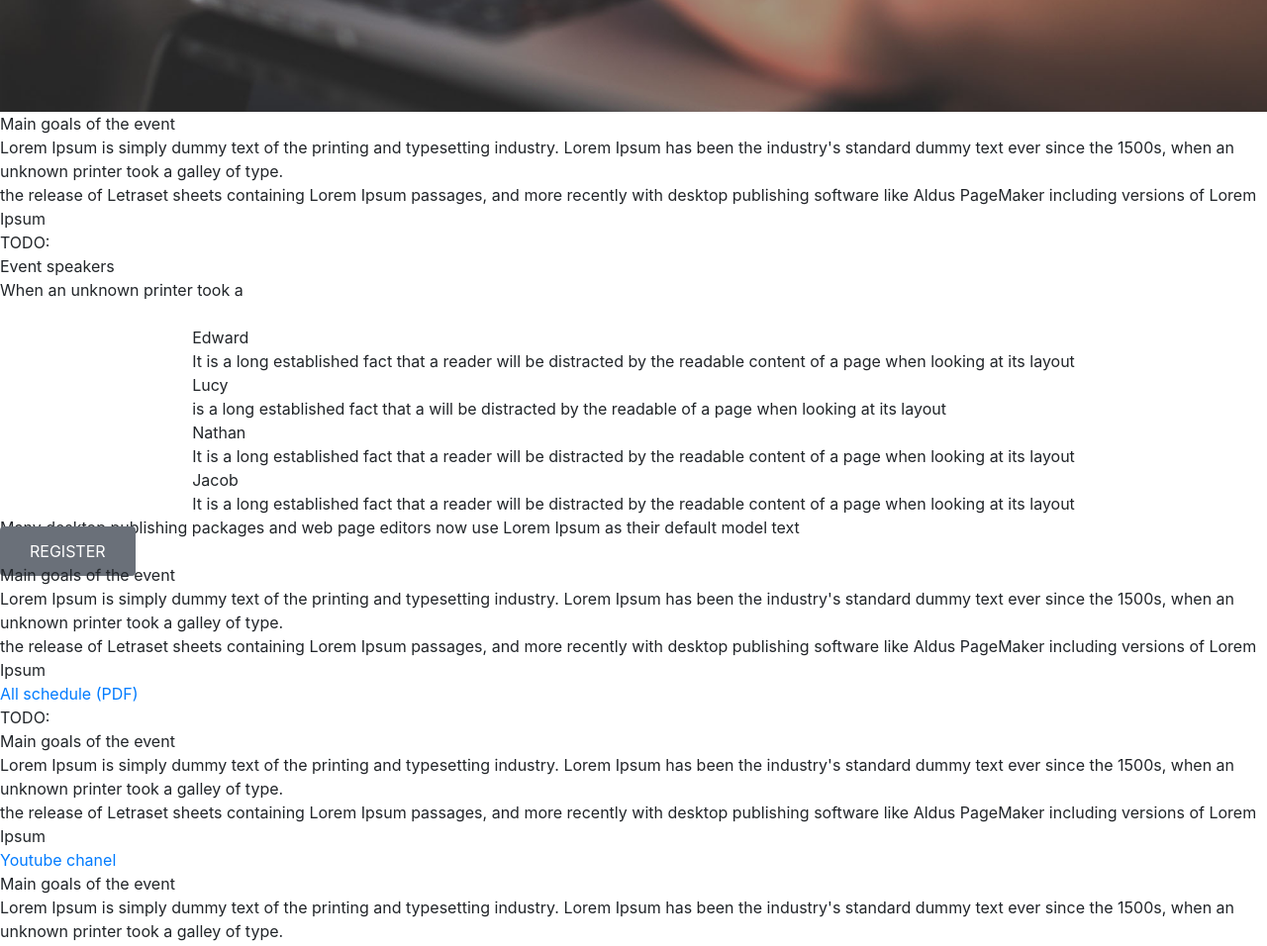
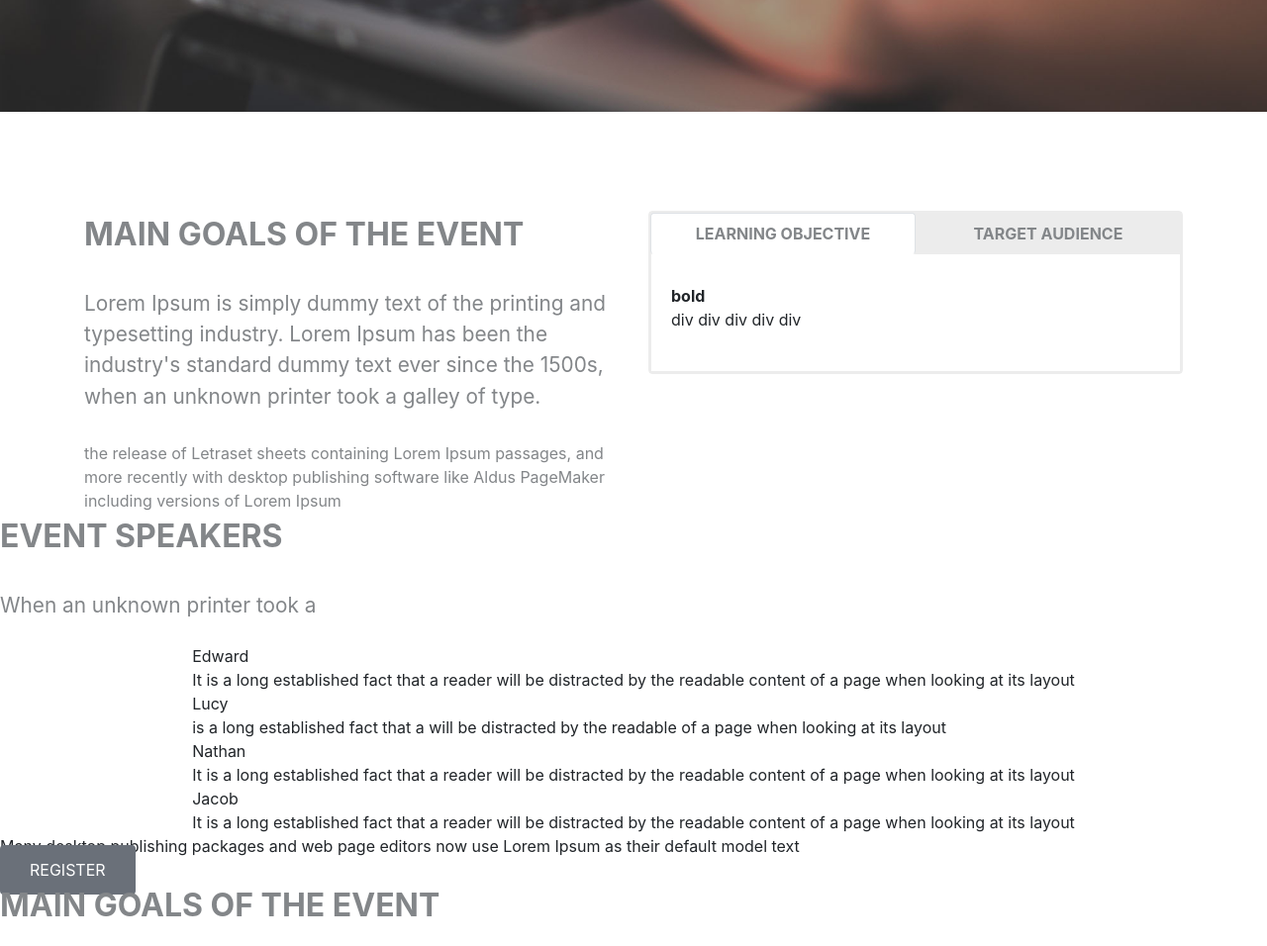
Before and after one commit to geooooo/gitpages-test, a website: page index.pug in a window 1280 px wide. Shown: the part 687-1643 px from the top of the page at 99% size. Drawn offline with nearby package versions, Linux system fonts and the light colour scheme; files that its build step writes are made by us from their sources.

Commit message:
tab-view append

```diff
--- a/css/index.scss
+++ b/css/index.scss
@@ -3,6 +3,7 @@
 
 
 $transition-duration: 0.4s;
+$font-color: #838689;
 
 
 // TODO: fonts
@@ -32,9 +33,63 @@ $transition-duration: 0.4s;
 }
 
 
+.text-block {
+    .text-block__text {
+        margin-top: 30px;
+        color: $font-color;
+    }
+}
+
+
+.header {
+    color: $font-color;
+
+    .header__title {
+        font-size: 2rem;
+        font-weight: bold;
+        text-transform: uppercase;
+    }
+
+    .header__text {
+        font-size: 1.3rem;
+        margin-top: 30px;
+    }
+}
+
+.tab-view {
+    border: 1px solid #ececec;
+    border-radius: 4px;
+
+    .nav-tabs {
+        border: 1px solid #ececec;
+        background-color: #ececec;
+
+        .nav-item {
+            width: 50%;
+            border-radius: 4px;
+            text-transform: uppercase;
+            font-weight: bold;
+            text-align: center;
+            color: $font-color;
+
+            &.active {
+                color: $font-color
+            }
+        }
+    }
+
+    .tab-content {
+        border: 2px solid #ececec;
+        border-top: none;
+        padding: 30px 45px 40px 20px;
+    }
+}
+
+
 .main__header {
     display: flex;
     align-items: center;
+    align-content: center;
     height: 100%;
     background: {
         color: #525b64;
@@ -74,3 +129,8 @@ $transition-duration: 0.4s;
         }
     }
 }
+
+
+.main__content {
+    margin-top: 100px;
+}
--- a/css/reset.scss
+++ b/css/reset.scss
@@ -1,11 +1,6 @@
 body,
 html {
     height: 100%;
-}
-
-
-body {
-    overflow: hidden;
 }
 
 
--- a/index.pug
+++ b/index.pug
@@ -1,5 +1,5 @@
 doctype html
-html(lang="ru")
+html(lang="en")
 
     head
 
@@ -19,7 +19,7 @@ html(lang="ru")
             .col: .main__logo
 
                 .d-none.d-md-block: img(src="img/logo.png" alt="Eventide" widt="550" height="155")
-                .d-block.d-md-none: img(src="img/logo.png" alt="Eventide" width="350")
+                .d-block.d-md-none: img(src="img/logo.png" alt="Eventide" width="300")
 
             //- Адресс и место проведения
 
@@ -57,11 +57,11 @@ html(lang="ru")
 
             //- Цели мероприятия
 
-            .goals
+            .goals: .container: .row
 
                 //- Блок с текстовым описанием
 
-                .text-block
+                .col-md-6: .text-block
 
                     .header
                         .header__title Main goals of the event
@@ -71,7 +71,7 @@ html(lang="ru")
                             the industry's standard dummy text ever since
                             the 1500s, when an unknown printer took a
                             galley of type.
-                    .text-block__text.text-block__text_small.
+                    .text-block__text.
                         the release of Letraset sheets containing
                         Lorem Ipsum passages, and more recently
                         with desktop publishing software like
@@ -79,7 +79,37 @@ html(lang="ru")
 
                 //- Блок с табами
 
-                .tab-view TODO:
+                .col-md-6: .tab-view
+
+                    nav: .nav.nav-tabs#goals-tab(role="tablist")
+
+                        a.nav-item.nav-link.active#goals-objective-tab(
+                            data-toggle="tab"
+                            href="#tab-objective"
+                            role="tab"
+                            aria-controls="tab-objective"
+                            aria-selected="true") Learning objective
+
+                        a.nav-item.nav-link#goals-audience-tab(
+                            data-toggle="tab"
+                            href="#tab-audience"
+                            role="tab"
+                            aria-controls="tab-audience"
+                            aria-selected="false") Target audience
+
+                    .tab-content#goals-tabContent
+
+                        .tab-pane.fade.show.active#tab-objective(
+                            role="tabpanel"
+                            aria-labelledby="goals-objective-tab")
+                                b bold
+                                div div div div div div
+
+                        .tab-pane.fade#tab-audience(
+                            role="tabpanel"
+                            aria-labelledby="goals-audience-tab")
+                                b bold1
+                                div div1 div1 div1 div1 div1
 
             //- Ведущие
 
```
